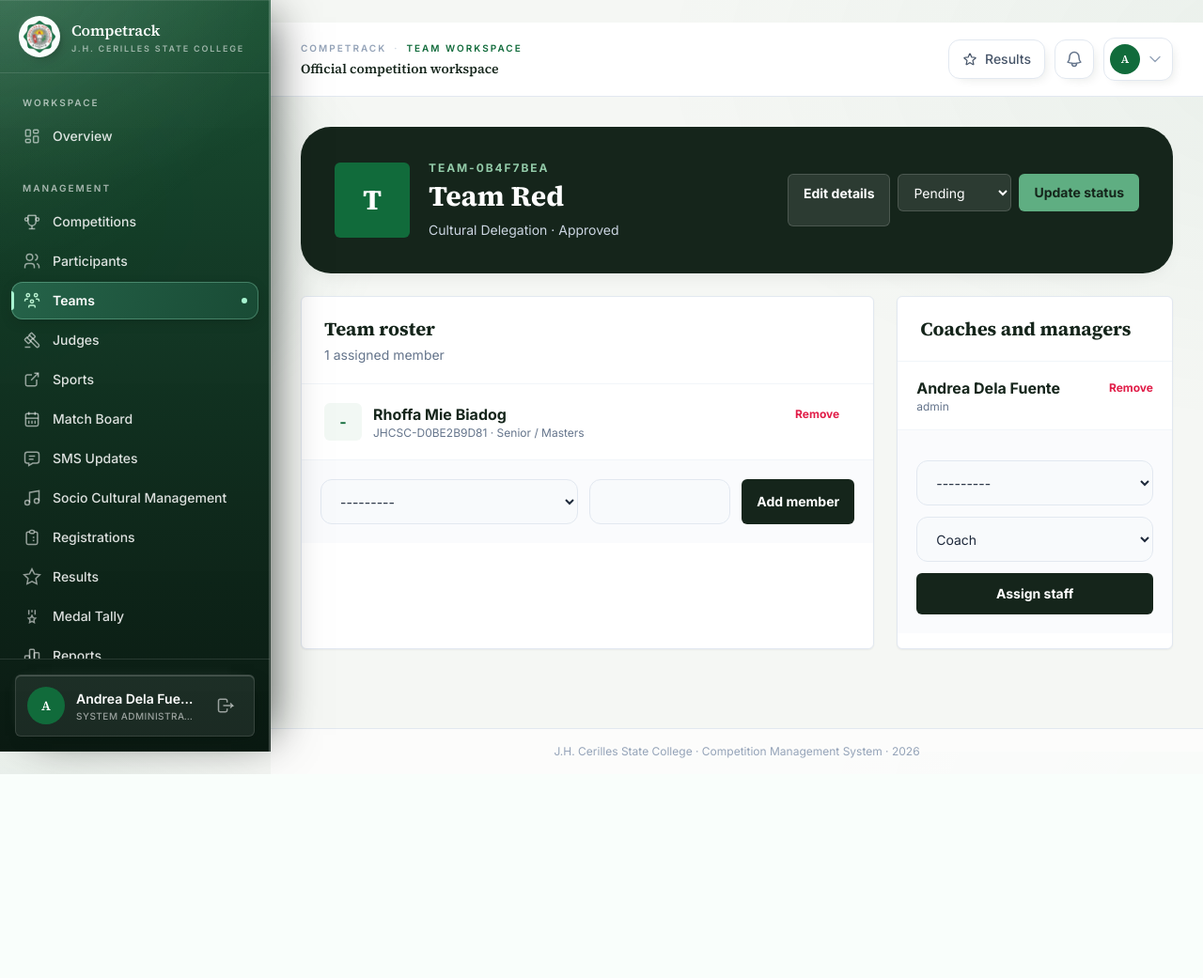
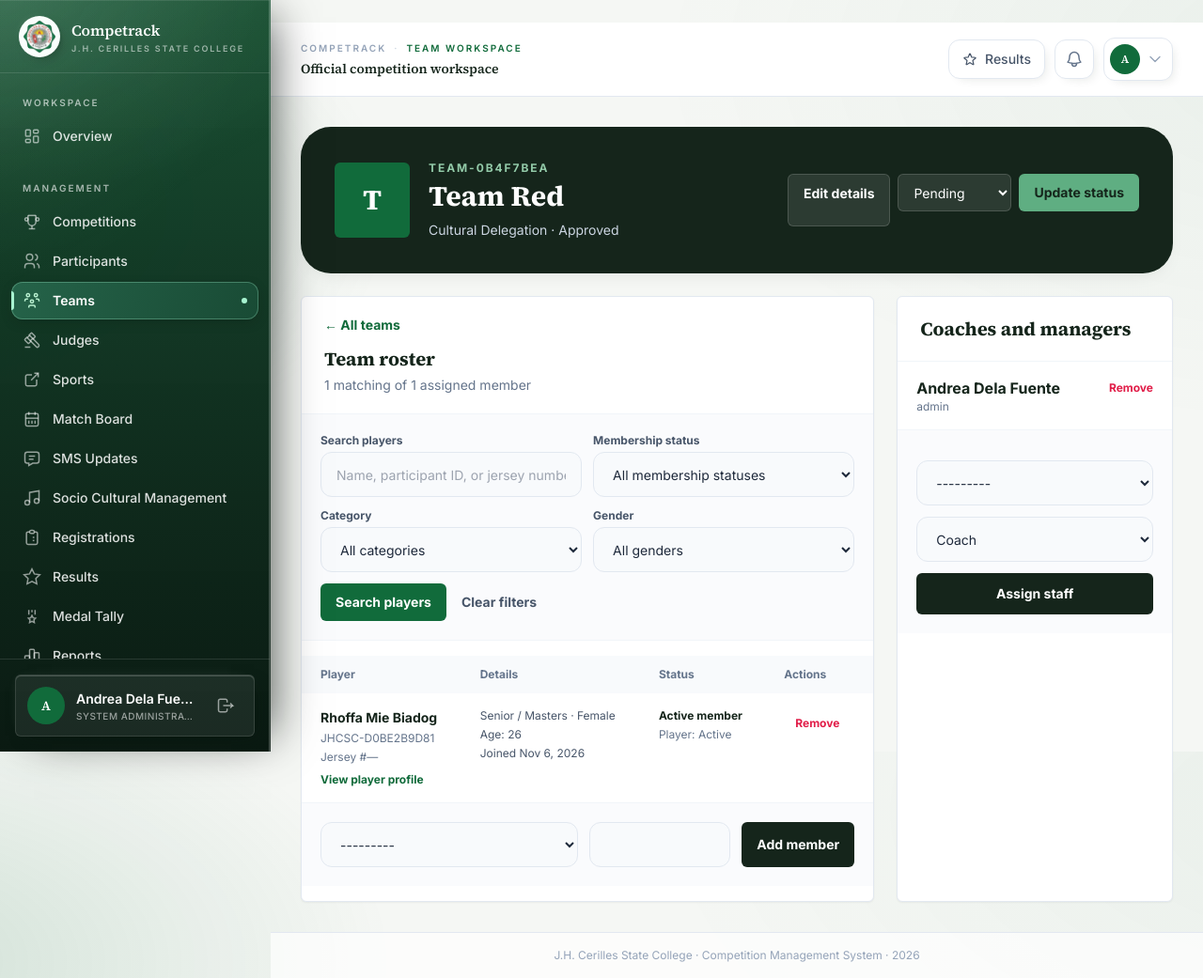
Before and after one commit to lanzy-lanzy/sports-cultural-competition-system, a Django app: page /teams/1/ in a window 1280 px wide. Shown: the whole page at 94% size. Before the commit the page ends 824 px from the top, so only its background shows below. Run offline with Django 5.2, Linux system fonts and the light colour scheme; a user stored in the database is signed in; data comes from the database, SQL or seed files in the repository; tables that the repository leaves empty hold one stand-in row (values such as "Sample post"); some libraries are stand-ins or nearby versions.

Commit message:
feat(teams): add player search and filtering on team roster page
- Introduce TeamRosterFilterForm for searching players by name, ID, jersey number, and filtering by status, category, and gender
- Update team_detail view to apply filters, search queries, and paginate results
- Display filtered and paginated team roster with detailed player info and status
- Add pagination controls preserving filter query parameters
- Enhance template to support new filtering UI with validation errors and empty states
- Add tests covering filtering, searching, permission restrictions, and pagination behavior

```diff
--- a/teams/forms.py
+++ b/teams/forms.py
@@ -11,6 +11,29 @@ INPUT_CLASS = (
     'text-sm text-slate-800 outline-none transition focus:border-campus '
     'focus:bg-white focus:ring-4 focus:ring-teal-100'
 )
+
+
+class TeamRosterFilterForm(forms.Form):
+    q = forms.CharField(
+        required=False, max_length=200, label='Search players',
+        widget=forms.TextInput(attrs={'placeholder': 'Name, participant ID, or jersey number'}),
+    )
+    status = forms.ChoiceField(
+        required=False, label='Membership status',
+        choices=[('', 'All membership statuses'), *TeamMembership.Status.choices],
+    )
+    category = forms.ChoiceField(
+        required=False, choices=[('', 'All categories'), *Participant.Category.choices],
+    )
+    gender = forms.ChoiceField(
+        required=False,
+        choices=[('', 'All genders'), *Participant._meta.get_field('gender').choices],
+    )
+
+    def __init__(self, *args, **kwargs):
+        super().__init__(*args, **kwargs)
+        for field in self.fields.values():
+            field.widget.attrs['class'] = INPUT_CLASS
 
 
 class TeamForm(forms.ModelForm):
--- a/teams/templates/teams/team_detail.html
+++ b/teams/templates/teams/team_detail.html
@@ -14,8 +14,49 @@
 
     <div class="grid gap-6 xl:grid-cols-[1.35fr_.65fr]">
         <section class="overflow-hidden rounded-md border border-slate-200 bg-white shadow-sm">
-            <div class="border-b border-slate-100 px-6 py-5"><h2 class="font-display text-xl font-bold text-ink">Team roster</h2><p class="mt-1 text-sm text-slate-500">{{ memberships|length }} assigned member{{ memberships|length|pluralize }}</p></div>
-            {% if memberships %}<div class="divide-y divide-slate-100">{% for membership in memberships %}<div class="flex items-center justify-between gap-4 px-6 py-4"><div class="flex items-center gap-3"><span class="flex h-10 w-10 items-center justify-center rounded-md bg-teal-50 font-bold text-campus">{{ membership.member_number|default:'-' }}</span><div><p class="font-bold text-ink">{{ membership.participant.name }}</p><p class="text-xs text-slate-500">{{ membership.participant.participant_id }} &middot; {{ membership.participant.get_category_display }}</p></div></div><form method="post" action="{% url 'remove_team_member' team.id membership.id %}">{% csrf_token %}<button class="rounded-md px-3 py-2 text-xs font-bold text-rose-600 hover:bg-rose-50">Remove</button></form></div>{% endfor %}</div>{% else %}<div class="px-6 py-10 text-center text-sm text-slate-500">No team members assigned.</div>{% endif %}
+            <div class="border-b border-slate-100 px-6 py-5">
+                <a href="{% url 'team_list' %}" class="text-sm font-bold text-campus">&larr; All teams</a>
+                <h2 class="mt-3 font-display text-xl font-bold text-ink">Team roster</h2>
+                <p class="mt-1 text-sm text-slate-500">{{ page_obj.paginator.count }} matching of {{ total_members }} assigned member{{ total_members|pluralize }}</p>
+                {% if team.description %}<p class="mt-2 text-sm text-slate-600">{{ team.description }}</p>{% endif %}
+            </div>
+            <form method="get" class="grid gap-3 border-b border-slate-100 bg-slate-50/70 p-5 sm:grid-cols-2" aria-label="Filter team players">
+                {% for field in filter_form %}
+                <div><label for="{{ field.id_for_label }}" class="mb-1 block text-xs font-bold text-slate-600">{{ field.label }}</label>{{ field }}{% for error in field.errors %}<p class="mt-1 text-xs text-rose-600" role="alert">{{ error }}</p>{% endfor %}</div>
+                {% endfor %}
+                <div class="flex items-center gap-4 sm:col-span-2"><button type="submit" class="rounded-md bg-campus px-4 py-2.5 text-sm font-bold text-white">Search players</button><a href="{% url 'team_detail' team.id %}" class="text-sm font-bold text-slate-600">Clear filters</a></div>
+            </form>
+            {% if memberships %}
+            <div class="overflow-x-auto">
+                <table class="w-full text-left text-sm">
+                    <caption class="sr-only">Players assigned to {{ team.name }}</caption>
+                    <thead class="bg-slate-50 text-xs text-slate-500"><tr><th scope="col" class="px-5 py-3">Player</th><th scope="col" class="px-5 py-3">Details</th><th scope="col" class="px-5 py-3">Status</th><th scope="col" class="px-5 py-3">Actions</th></tr></thead>
+                    <tbody class="divide-y divide-slate-100">
+                        {% for membership in memberships %}
+                        <tr>
+                            <td class="px-5 py-4 align-top">
+                                <div class="flex items-center gap-3">
+                                    {% if membership.participant.profile_image %}<img src="{{ membership.participant.profile_image.url }}" alt="" class="h-10 w-10 rounded-md object-cover">{% endif %}
+                                    <div><p class="font-bold text-ink">{{ membership.participant.name }}</p><p class="mt-1 text-xs text-slate-500">{{ membership.participant.participant_id }}</p><p class="mt-1 text-xs text-slate-500">Jersey #{{ membership.member_number|default_if_none:'—' }}</p></div>
+                                </div>
+                                {% if can_approve_teams %}<a href="{% url 'participant_detail' membership.participant.id %}" class="mt-2 inline-block text-xs font-bold text-campus">View player profile</a>{% endif %}
+                            </td>
+                            <td class="px-5 py-4 align-top text-xs text-slate-600"><p>{{ membership.participant.get_category_display }} &middot; {{ membership.participant.get_gender_display }}</p><p class="mt-1">Age: {{ membership.participant.age|default_if_none:'Not provided' }}</p><p class="mt-1">Joined {{ membership.joined_at|date:'M j, Y' }}</p></td>
+                            <td class="px-5 py-4 align-top text-xs"><p class="font-bold text-ink">{{ membership.get_status_display }} member</p><p class="mt-1 text-slate-500">Player: {{ membership.participant.get_status_display }}</p></td>
+                            <td class="px-5 py-4 align-top"><form method="post" action="{% url 'remove_team_member' team.id membership.id %}">{% csrf_token %}<button class="rounded-md px-3 py-2 text-xs font-bold text-rose-600 hover:bg-rose-50" aria-label="Remove {{ membership.participant.name }} from team">Remove</button></form></td>
+                        </tr>
+                        {% endfor %}
+                    </tbody>
+                </table>
+            </div>
+            {% else %}<div class="px-6 py-10 text-center text-sm text-slate-500">{% if total_members %}No players match these filters. Clear filters to see the full roster.{% else %}No team members assigned.{% endif %}</div>{% endif %}
+            {% if page_obj.has_other_pages %}
+            <nav aria-label="Team roster pages" class="flex items-center justify-between gap-3 border-t border-slate-100 px-5 py-4 text-sm">
+                <div>{% if page_obj.has_previous %}<a class="font-bold text-campus" href="?{{ filter_query }}&amp;page={{ page_obj.previous_page_number }}">Previous</a>{% endif %}</div>
+                <span>Page {{ page_obj.number }} of {{ page_obj.paginator.num_pages }}</span>
+                <div>{% if page_obj.has_next %}<a class="font-bold text-campus" href="?{{ filter_query }}&amp;page={{ page_obj.next_page_number }}">Next</a>{% endif %}</div>
+            </nav>
+            {% endif %}
             <form method="post" action="{% url 'add_team_member' team.id %}" class="grid gap-3 border-t border-slate-100 bg-slate-50/70 p-5 sm:grid-cols-[1fr_150px_auto]">{% csrf_token %}<div>{{ membership_form.participant }}{% for error in membership_form.participant.errors %}<p class="text-xs text-rose-600">{{ error }}</p>{% endfor %}</div><div>{{ membership_form.member_number }}</div><button class="rounded-md bg-ink px-4 py-3 text-sm font-bold text-white hover:bg-campus">Add member</button></form>
         </section>
 
--- a/teams/views.py
+++ b/teams/views.py
@@ -1,12 +1,14 @@
 from django.contrib import messages
 from django.core.exceptions import PermissionDenied
+from django.core.paginator import Paginator
 from django.db import transaction
+from django.db.models import Q
 from django.shortcuts import get_object_or_404, redirect, render
 from django.views.decorators.http import require_POST
 
 from accounts.access import MANAGEMENT_ROLES, get_user_role, role_required
 from accounts.models import UserProfile
-from .forms import TeamForm, TeamMembershipForm, TeamStaffForm
+from .forms import TeamForm, TeamMembershipForm, TeamRosterFilterForm, TeamStaffForm
 from .models import Team, TeamMembership, TeamStaff
 
 
@@ -93,9 +95,39 @@ def edit_team(request, team_id):
 @team_editor_required
 def team_detail(request, team_id):
     team = _get_accessible_team(request.user, team_id)
+    memberships = team.memberships.select_related('participant').order_by(
+        'participant__name', 'pk',
+    )
+    total_members = memberships.count()
+    filter_form = TeamRosterFilterForm(request.GET)
+    if filter_form.is_valid():
+        filters = filter_form.cleaned_data
+        query = filters['q']
+        if query:
+            search = Q(participant__name__icontains=query) | Q(
+                participant__participant_id__icontains=query,
+            )
+            if query.isascii() and query.isdecimal() and len(query) <= 10:
+                search |= Q(member_number=int(query))
+            memberships = memberships.filter(search)
+        if filters['status']:
+            memberships = memberships.filter(status=filters['status'])
+        if filters['category']:
+            memberships = memberships.filter(participant__category=filters['category'])
+        if filters['gender']:
+            memberships = memberships.filter(participant__gender=filters['gender'])
+    else:
+        memberships = memberships.none()
+    page_obj = Paginator(memberships, 25).get_page(request.GET.get('page'))
+    query_params = request.GET.copy()
+    query_params.pop('page', None)
     return render(request, 'teams/team_detail.html', {
         'team': team,
-        'memberships': team.memberships.select_related('participant'),
+        'memberships': page_obj.object_list,
+        'page_obj': page_obj,
+        'total_members': total_members,
+        'filter_form': filter_form,
+        'filter_query': query_params.urlencode(),
         'staff_assignments': team.staff_assignments.select_related('user'),
         'membership_form': TeamMembershipForm(team=team),
         'staff_form': TeamStaffForm(),
```
Also changed, not shown: teams/tests.py (+72 -0 lines).
